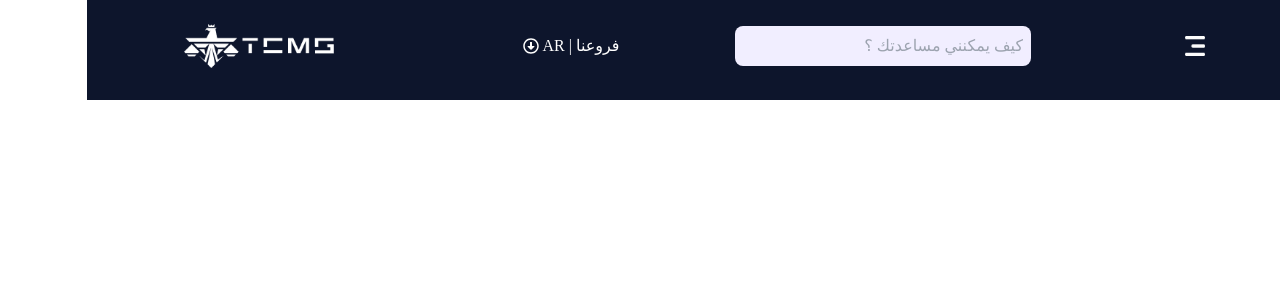
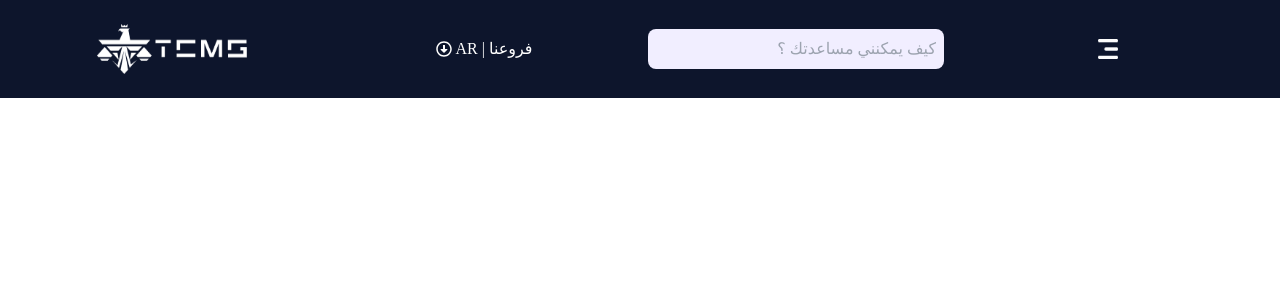
Before and after one commit to Ahmednaga2001/TCMG-Law-Firm-Website, a Next.js app: page / in a window 1280 px wide. Shown: the top 300 px of the page. Built offline with nearby package versions, Linux system fonts and the light colour scheme.

Commit message:
edit navbar

```diff
--- a/src/components/NavBar.tsx
+++ b/src/components/NavBar.tsx
@@ -30,12 +30,12 @@ const NavBar = ({ }: IProps) => {
 
     return (
         <>
-            <nav className="bg-primary text-white p-2 font-JanatWT min-h-[120px] md:min-h-[100px]">
+            <nav className="bg-primary text-white p-2 font-JanatWT w-full  fixed top-0 left-0 z-20 ">
                 <div className="container mx-auto p-4">
                     <div className="grid grid-cols-3 lg:grid-cols-4 gap-4 items-center">
                         <div className="flex justify-center">
                             <button onClick={handleOpen} className="hover:text-secondry">
-                                <Image src={isOpen ? HamburgerMenuHover : HamburgerMenu} width={20} height={20} alt="Menu" />
+                                <Image src={isOpen ? HamburgerMenuHover : HamburgerMenu} width={20} height={20} className="w-[20px] h-[20px]" alt="Menu" />
                             </button>
                         </div>
                         <div className="order-4 lg:order-none col-span-3 lg:col-auto flex justify-center">
@@ -56,12 +56,12 @@ const NavBar = ({ }: IProps) => {
                             </span>
                         </div>
                         <div className="flex justify-center">
-                            <Image src="/Logo.png" alt="logo" width={150} height={150} />
+                            <Image src="/Logo.png" alt="logo" width={150} height={150} className="h-[50px]" />
                         </div>
                     </div>
                 </div>
             </nav>
-            <AnimatePresence>
+            {/* <AnimatePresence>
                 {isOpen && (
                     <motion.nav
                         className="bg-primary w-full p-2 min-h-screen md:min-h-[50vh] font-JanatLT"
@@ -112,7 +112,7 @@ const NavBar = ({ }: IProps) => {
                         </div>
                     </motion.nav>
                 )}
-            </AnimatePresence>
+            </AnimatePresence> */}
         </>
     );
 };
```
